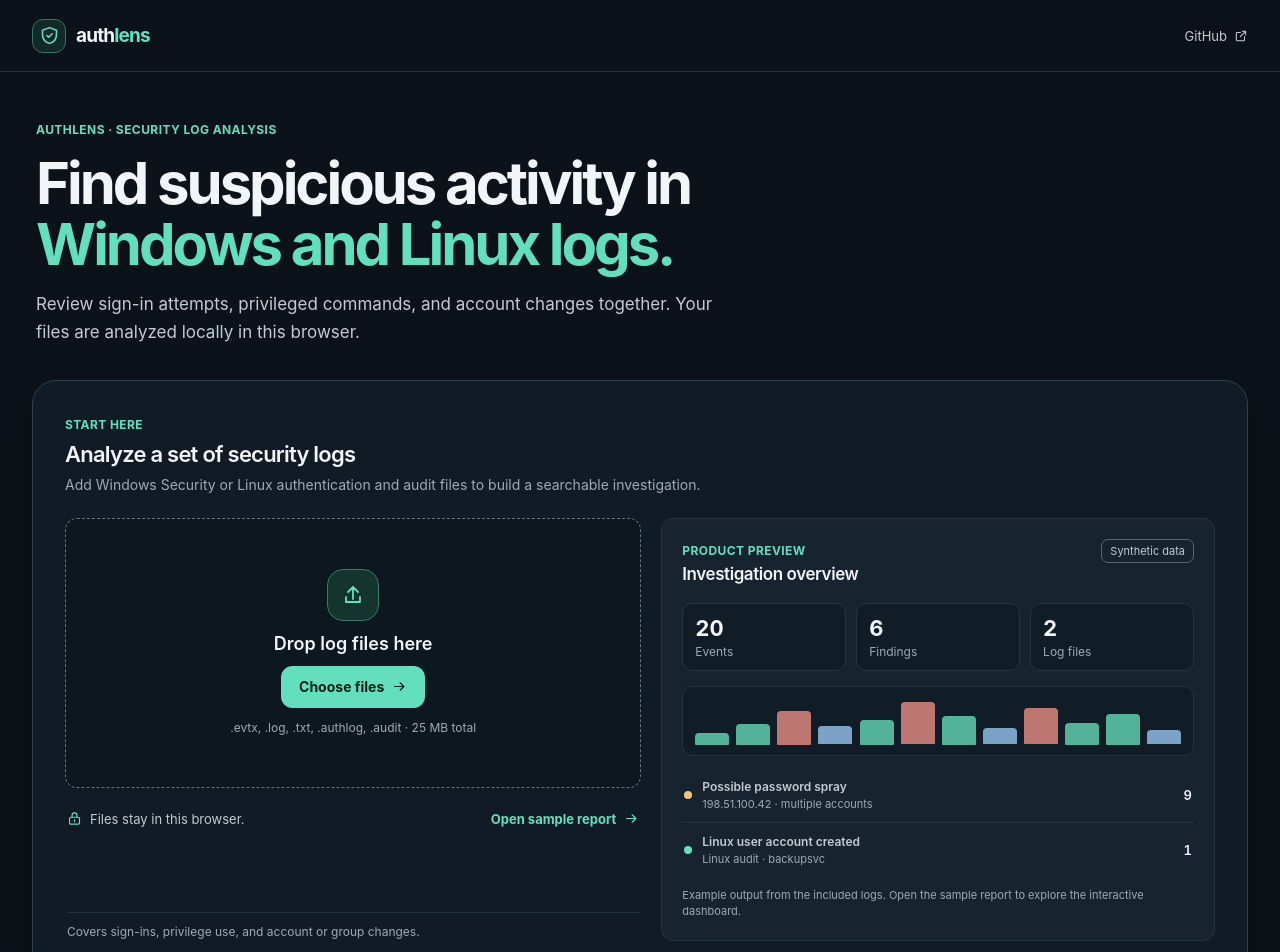
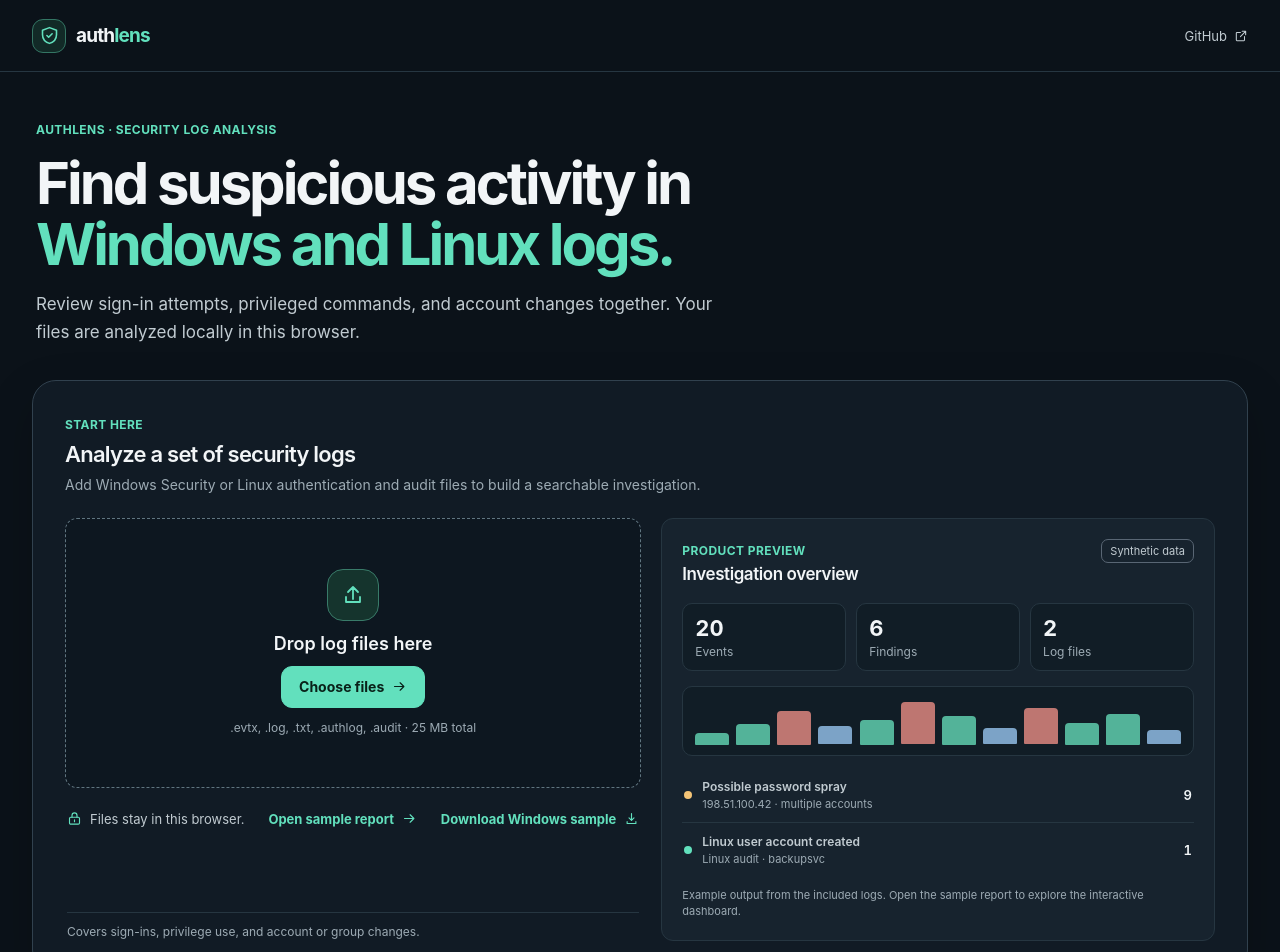
Before and after one commit to augustx-ln/authlens, a React (Vite) app in the folder web/: page / in a window 1280 px wide. Shown: the top 952 px of the page. Built offline with nearby package versions, Linux system fonts and the light colour scheme.

Commit message:
Add downloadable Windows EVTX sample

```diff
--- a/web/src/App.tsx
+++ b/web/src/App.tsx
@@ -225,6 +225,7 @@ function FileAnalysis() {
                   <div className="upload-footer">
                     <span className="safe-note"><Icon name="lock" size={15} /> Files stay in this browser.</span>
                     <button className="demo-button" onClick={analyzeDemo} disabled={busy}>Open sample report <Icon name="arrow" size={15} /></button>
+                    <a className="demo-button" href={`${import.meta.env.BASE_URL}samples/sample-security.evtx`} download="authlens-sample-security.evtx">Download Windows sample <Icon name="download" size={15} /></a>
                   </div>
                   <p className="coverage-copy">Covers sign-ins, privilege use, and account or group changes.</p>
                 </div>
```
Also changed, not shown: web/public/samples/README.md (added), 2 other files (tests, documents, lock files or other folders).
